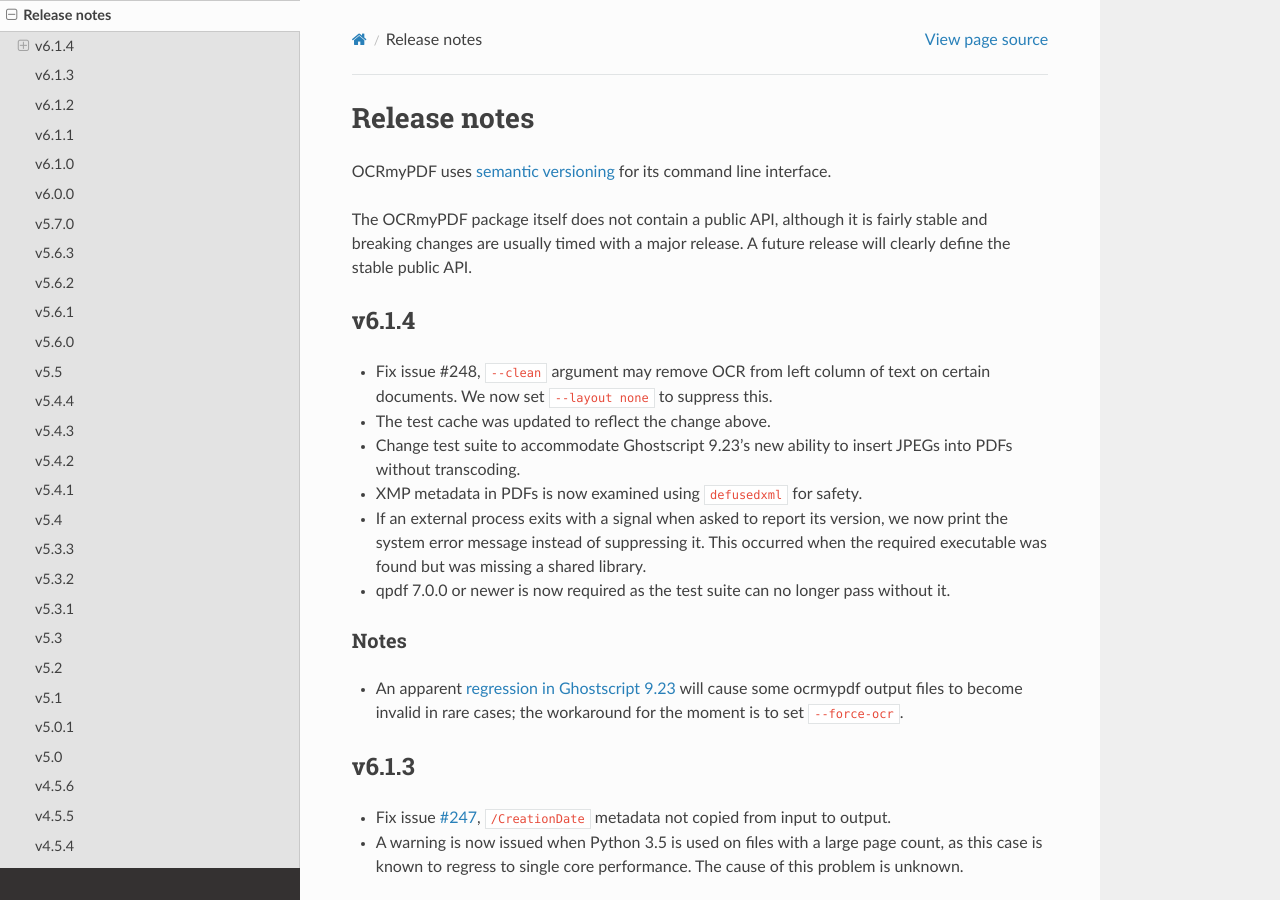
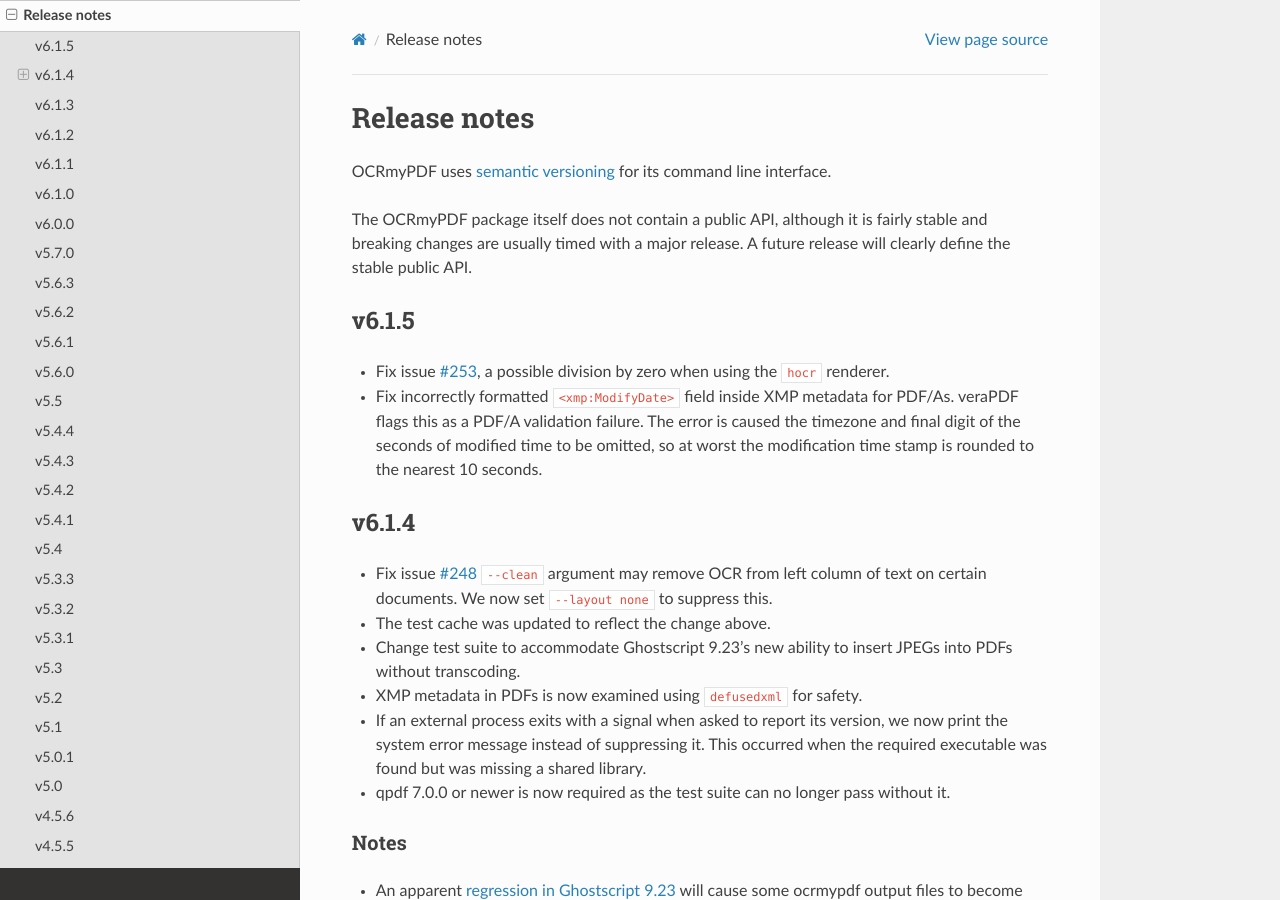
Before and after one commit to ocrmypdf/OCRmyPDF, a Sphinx documentation site: the page built from docs/release_notes.rst, in a window 1280 px wide and 900 px high. Built offline with Sphinx 7.4.7 and the Read the Docs theme 2.0.0, drawn with Linux system fonts in a browser that asks for light colours; pages that are not in the unit, such as notebooks, are missing from menus.

Commit message:
Update notes for v6.1.5

```diff
--- a/docs/release_notes.rst
+++ b/docs/release_notes.rst
@@ -9,10 +9,18 @@
    find:    [^`]\#([0-9]{1,3})[^0-9]
    replace: `#$1 <https://github.com/jbarlow83/OCRmyPDF/issues/$1>`_
 
+v6.1.5
+------
+
+-   Fix issue `#253 <https://github.com/jbarlow83/OCRmyPDF/issues/248>`_, a possible division by zero when using the ``hocr`` renderer.
+
+-   Fix incorrectly formatted ``<xmp:ModifyDate>`` field inside XMP metadata for PDF/As.  veraPDF flags this as a PDF/A validation failure. The error is caused the timezone and final digit of the seconds of modified time to be omitted, so at worst the modification time stamp is rounded to the nearest 10 seconds.
+
+
 v6.1.4
 ------
 
--   Fix issue #248, ``--clean`` argument may remove OCR from left column of text on certain documents. We now set ``--layout none`` to suppress this.
+-   Fix issue `#248 <https://github.com/jbarlow83/OCRmyPDF/issues/248>`_ ``--clean`` argument may remove OCR from left column of text on certain documents. We now set ``--layout none`` to suppress this.
 
 -   The test cache was updated to reflect the change above.
 
```
